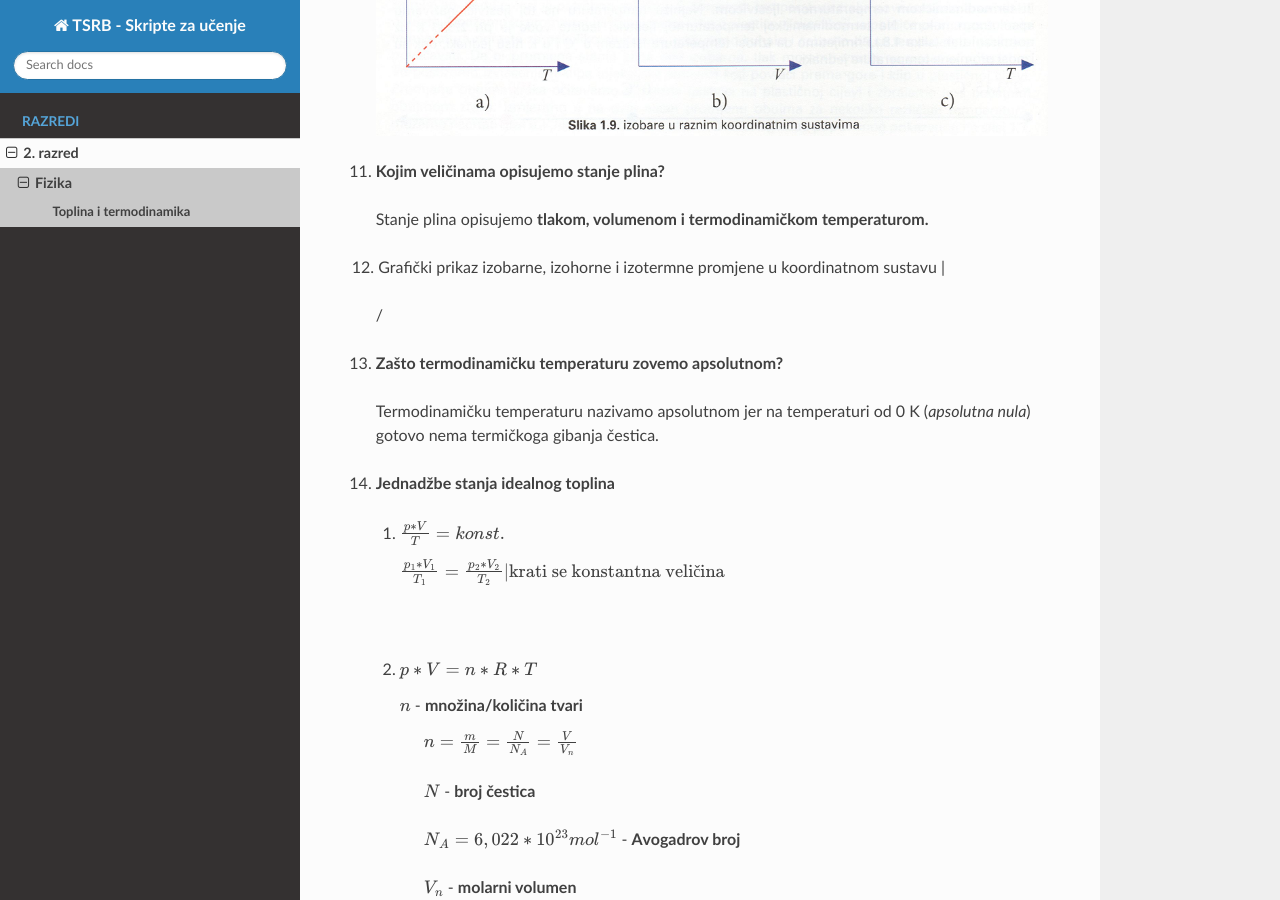
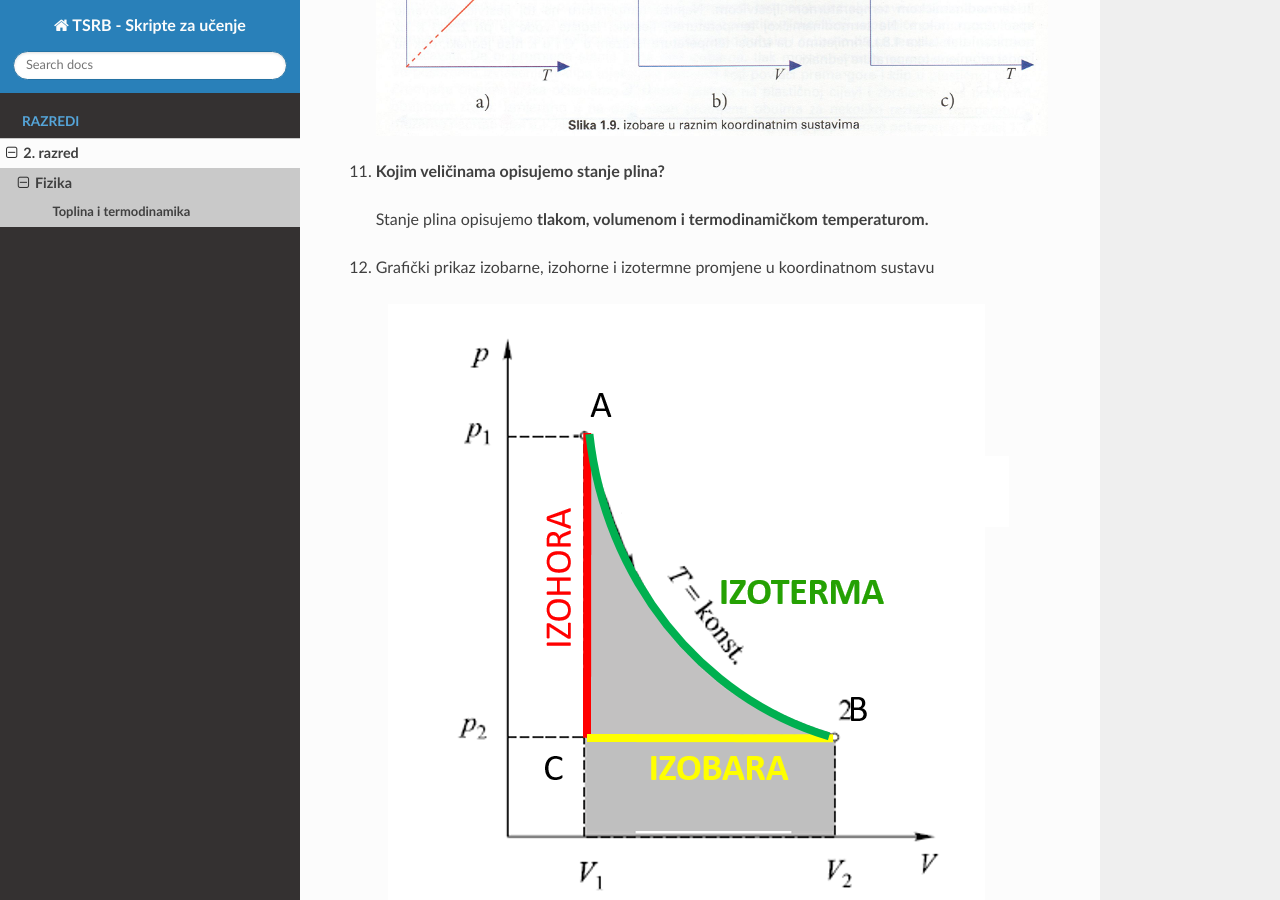
Before and after one commit to recycleTheC/tsrb-h_razred, a Sphinx documentation site: the page built from source/2_razred/fizika/toplina.rst, in a window 1280 px wide and 900 px high, scrolled down 8121 px. Built offline with Sphinx 7.4.7 and the Read the Docs theme 2.0.0, drawn with Linux system fonts in a browser that asks for light colours.

Commit message:
Dodavanje sadržaja

```diff
--- a/source/2_razred/fizika/toplina.rst
+++ b/source/2_razred/fizika/toplina.rst
@@ -202,8 +202,9 @@ Toplina i termodinamika
   Stanje plina opisujemo **tlakom, volumenom i termodinamičkom temperaturom.**
 
 12. Grafički prikaz izobarne, izohorne i izotermne promjene u koordinatnom sustavu
-|
-    /
+
+  .. image:: img/Picture1.png
+
 
 13. **Zašto termodinamičku temperaturu zovemo apsolutnom?**
 
```
Also changed, not shown: source/2_razred/fizika/img/Picture1.png (added).
